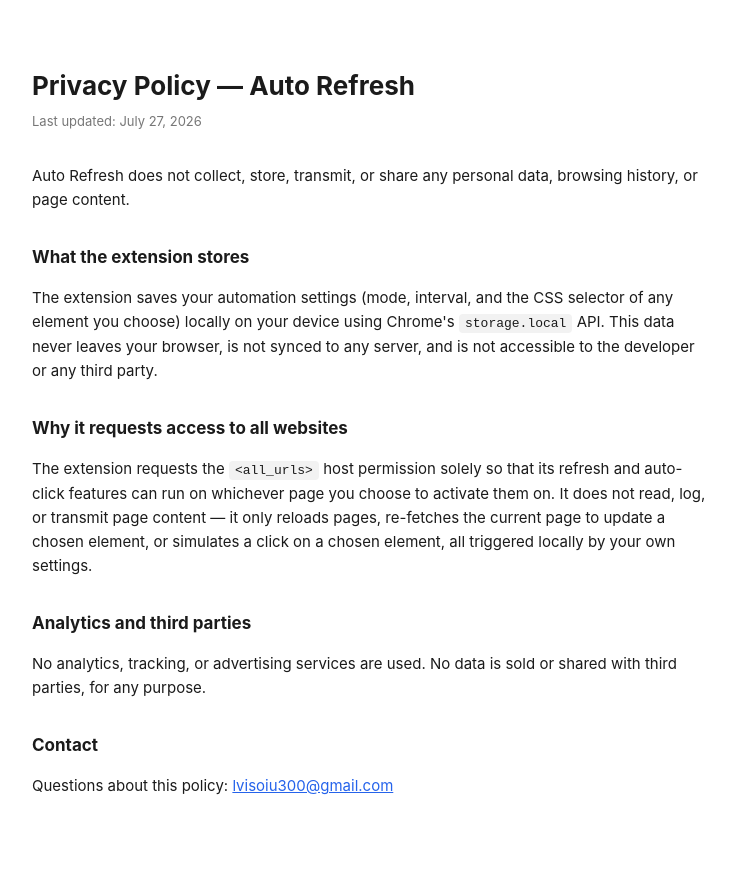
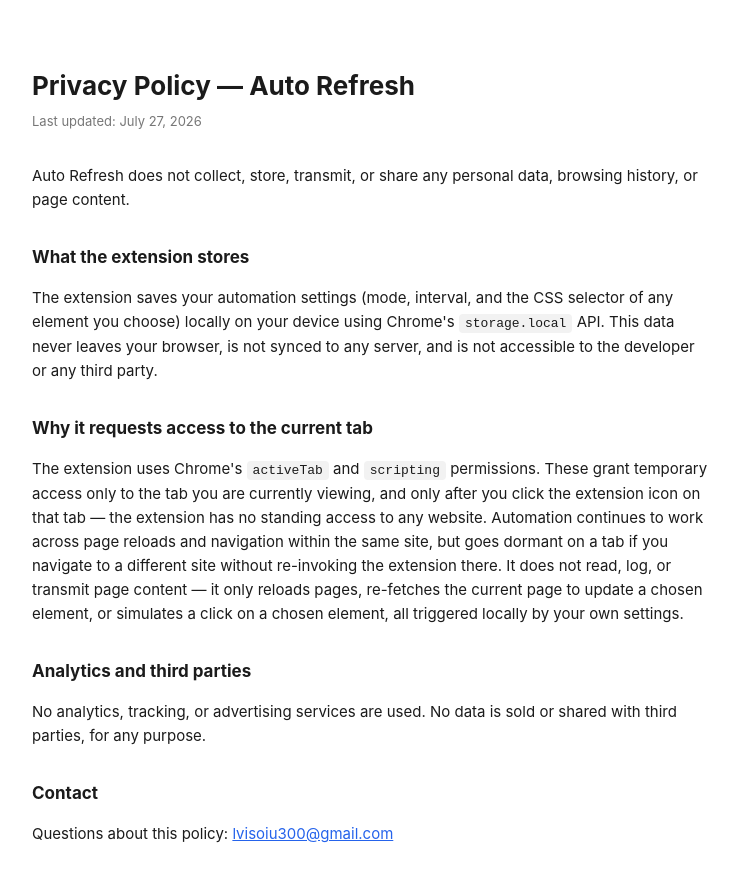
Before and after one commit to Leonard401/Auto-refresh-, a plain HTML site: page index.html in a window 1280 px wide. Shown: the whole page, without its empty margins (268-1006 px from the left). Drawn offline with Linux system fonts and the light colour scheme.

Commit message:
Add files via upload

```diff
--- a/index.html
+++ b/index.html
@@ -36,8 +36,8 @@
   <h2>What the extension stores</h2>
   <p>The extension saves your automation settings (mode, interval, and the CSS selector of any element you choose) locally on your device using Chrome's <code>storage.local</code> API. This data never leaves your browser, is not synced to any server, and is not accessible to the developer or any third party.</p>
 
-  <h2>Why it requests access to all websites</h2>
-  <p>The extension requests the <code>&lt;all_urls&gt;</code> host permission solely so that its refresh and auto-click features can run on whichever page you choose to activate them on. It does not read, log, or transmit page content — it only reloads pages, re-fetches the current page to update a chosen element, or simulates a click on a chosen element, all triggered locally by your own settings.</p>
+  <h2>Why it requests access to the current tab</h2>
+  <p>The extension uses Chrome's <code>activeTab</code> and <code>scripting</code> permissions. These grant temporary access only to the tab you are currently viewing, and only after you click the extension icon on that tab — the extension has no standing access to any website. Automation continues to work across page reloads and navigation within the same site, but goes dormant on a tab if you navigate to a different site without re-invoking the extension there. It does not read, log, or transmit page content — it only reloads pages, re-fetches the current page to update a chosen element, or simulates a click on a chosen element, all triggered locally by your own settings.</p>
 
   <h2>Analytics and third parties</h2>
   <p>No analytics, tracking, or advertising services are used. No data is sold or shared with third parties, for any purpose.</p>
```
